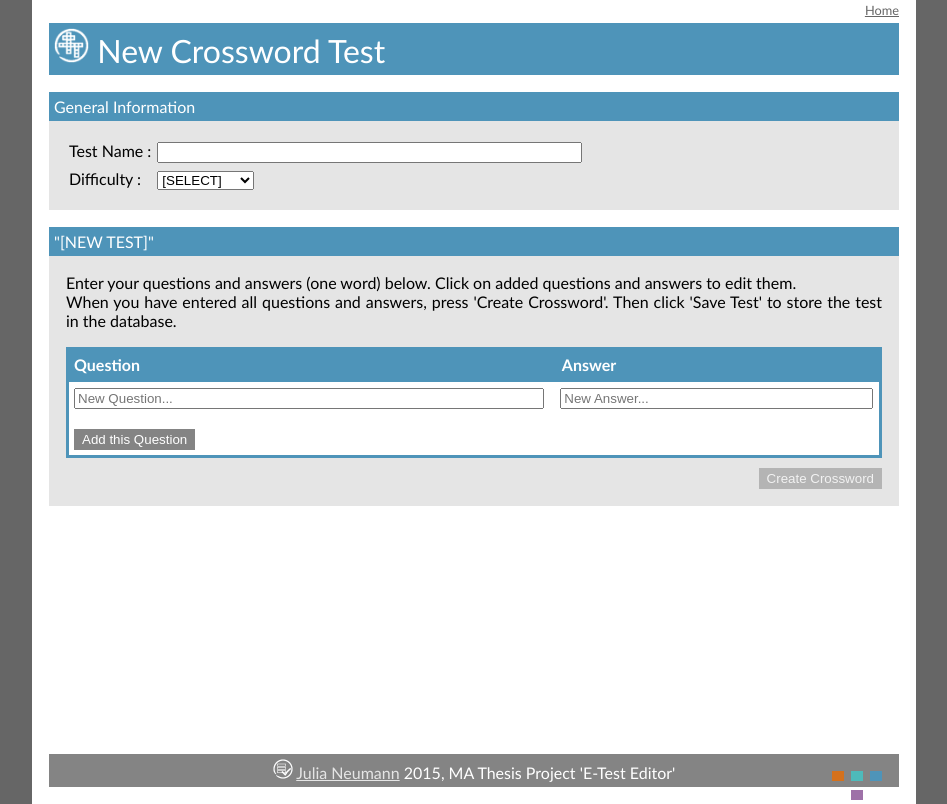
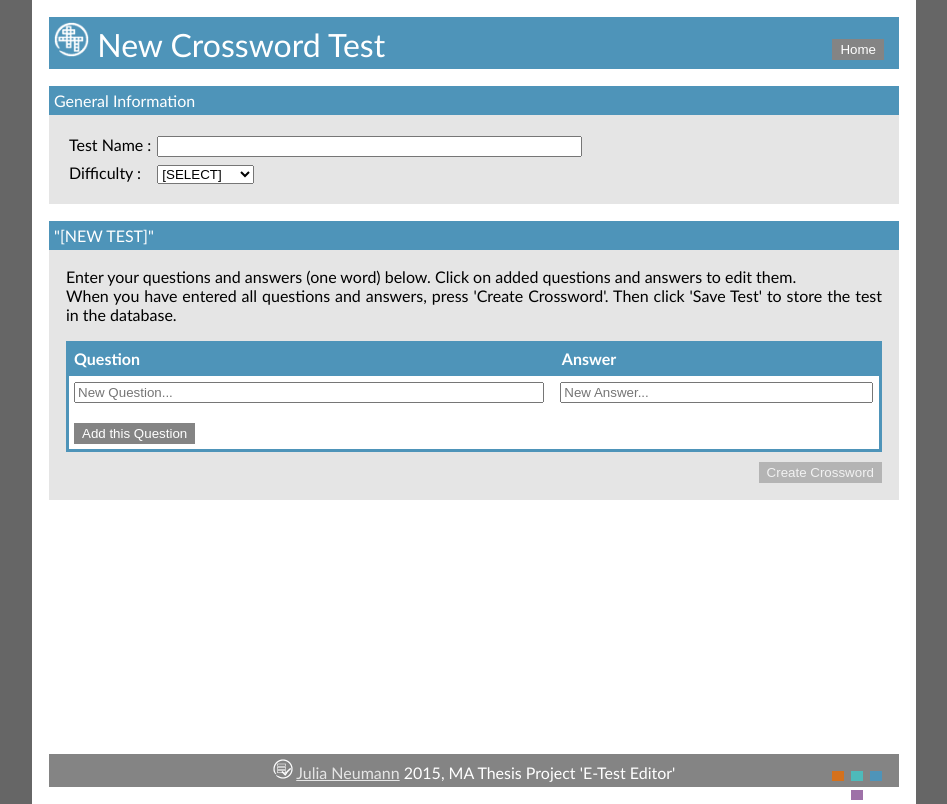
Before and after one commit to JuliaNeumann/e_tests, a PHP site: page /e_tests/php_crossword/crossword_newtest.php in a window 1280 px wide. Shown: the whole page, without its empty margins (166-1113 px from the left). Run offline with PHP 8.4, Linux system fonts and the light colour scheme; data comes from the database, SQL or seed files in the repository; data that the repository does not hold is empty.

Commit message:
change home link to button inside header

```diff
--- a/css/styles_general.css
+++ b/css/styles_general.css
@@ -126,7 +126,7 @@ section {
 
 #title_header {
 	margin-bottom: 17px;
-	/*border-top: 17px solid white;*/
+	border-top: 17px solid white;
 	font-size: 2em;
 }
 
@@ -177,10 +177,7 @@ footer a {
 }
 
 #home_link_container {
-	margin-bottom: 5px;
-	border-top: 2px solid white;
-	min-height: 10px;
-	font-size: 0.8em;
+	float: right;
 }
 
 h3 {
--- a/php_page_elements/page_header.php
+++ b/php_page_elements/page_header.php
@@ -46,16 +46,16 @@ PAGE HEADER
 		</noscript>
 		<div id="content">
 			<div id="wrapper">
-				<div class="right_aligned" id="home_link_container">
-<?php
-				if ($section != "index") {
-?>
-					<a href="<?php echo ROOT_PATH; ?>index.php" id="home_link">Home</a>
-<?php
-				} //if
-?>
-				</div>
 				<header id="title_header">
 					<img src="<?php echo ROOT_PATH; ?>images/<?php echo $section; ?>_icon_white.png" id="page_icon" alt="Icon" width="35px" height="35px">
 					<?php echo $header_text; ?>
+					<span id="home_link_container">
+<?php
+					if ($section != "index") {
+?>
+						<a href="<?php echo ROOT_PATH; ?>index.php" id="home_link"><button type="button" class="submit_button">Home</button></a>
+<?php
+					} //if
+?>
+					</span>
 				</header>
```
